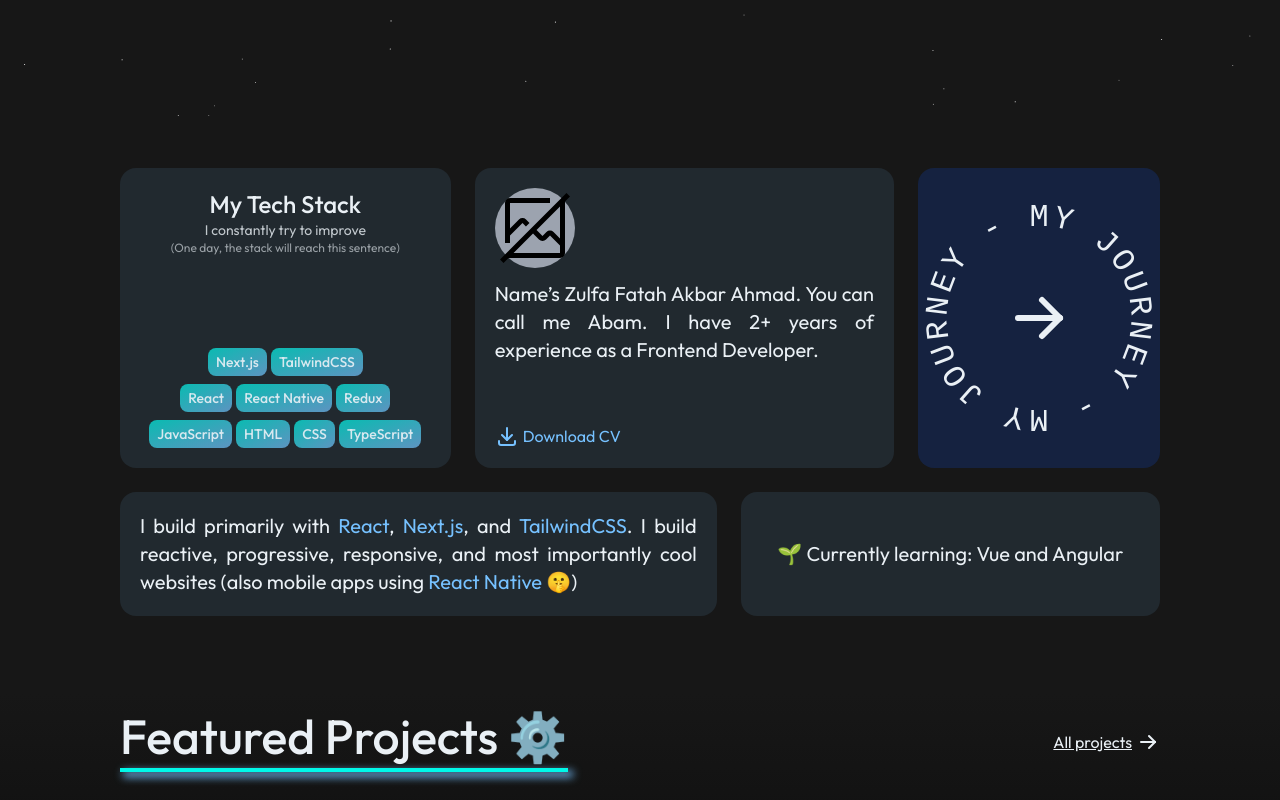
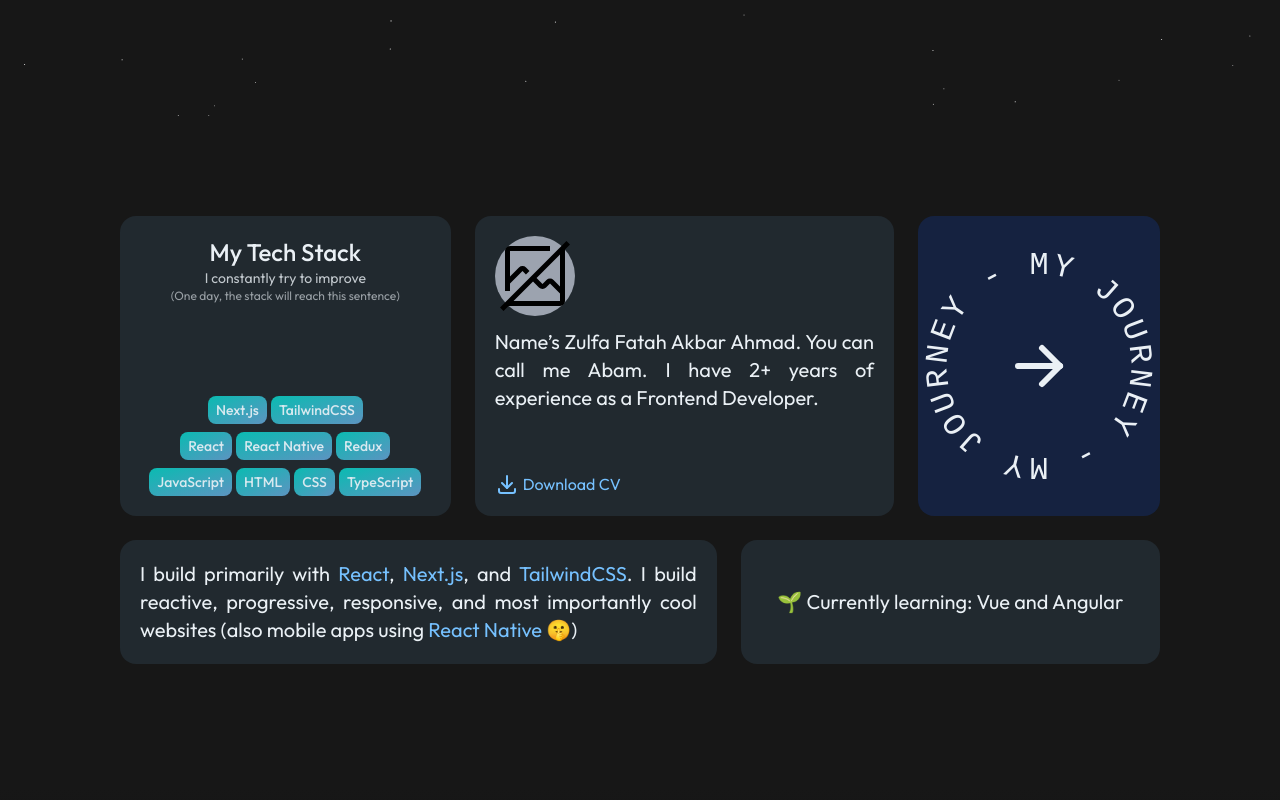
Before and after one commit to Zulfaabam/portfolio-v2, a Next.js app: page / in a window 1280 px wide. Shown: the part 520-1320 px from the top of the page. Built offline with nearby package versions, Linux system fonts and the light colour scheme.

Commit message:
update eslint plugin for next

```diff
--- a/package.json
+++ b/package.json
@@ -25,6 +25,7 @@
     "lint": "next lint"
   },
   "devDependencies": {
+    "@next/eslint-plugin-next": "^15.0.3",
     "@types/react": "^18.3.12",
     "@types/react-dom": "^18.3.1",
     "@typescript-eslint/eslint-plugin": "^8.11.0",
--- a/src/components/About.tsx
+++ b/src/components/About.tsx
@@ -1,4 +1,3 @@
-// import { useEffect } from 'react';
 'use client';
 import Link from 'next/link';
 import Section from './section';
--- a/src/components/section.tsx
+++ b/src/components/section.tsx
@@ -11,7 +11,7 @@ export default function Section({ children, id, className }: SectionProps) {
   return (
     <section
       className={cn(
-        'mx-auto max-w-screen-lg px-4 py-6 lg:px-0 xl:max-w-[1040px] xl:py-12',
+        'mx-auto max-w-screen-lg px-4 py-12 lg:px-0 xl:max-w-[1040px] xl:py-24',
         className,
       )}
       id={id}
```
Also changed, not shown: .eslintrc.cjs, 1 other file (tests, documents, lock files or other folders).
